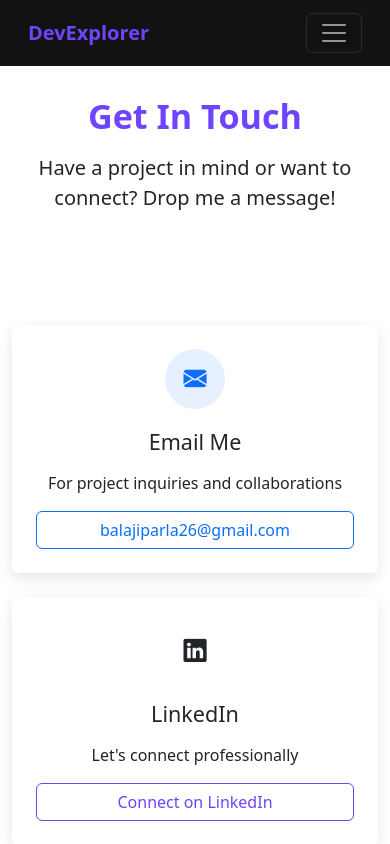
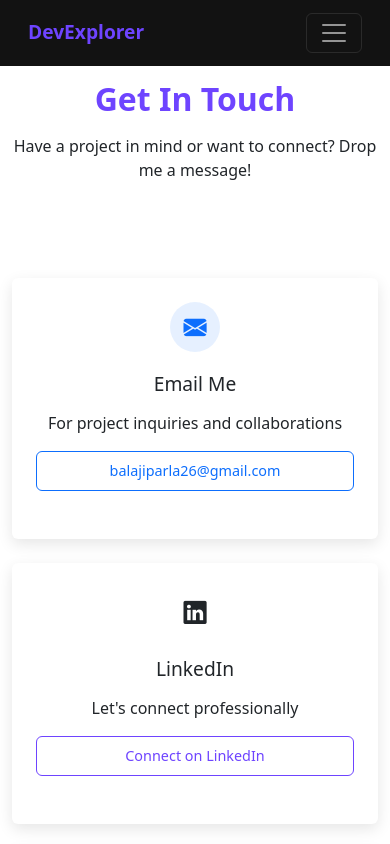
Before and after one commit to Balajipa03/Myportfoilo, a plain HTML site: page contact.html in a window 390 px wide. Shown: the top 844 px of the page. Drawn offline with nearby package versions, Linux system fonts and the light colour scheme; files that its build step writes are made by us from their sources; a script that the page names is missing.

Commit message:
contact.html

```diff
--- a/contact.html
+++ b/contact.html
@@ -2,7 +2,7 @@
 <html lang="en">
 <head>
   <meta charset="UTF-8" />
-  <meta name="viewport" content="width=device-width, initial-scale=1.0" />
+  <meta name="viewport" content="width=device-width, initial-scale=1.0, minimum-scale=1.0, maximum-scale=1.0, user-scalable=no">
   <title>Contact Me | DevExplorer</title>
 
   <!-- Bootstrap 5 CSS -->
@@ -23,6 +23,11 @@
       --primary: #6e44ff;
       --accent: #6e44ff;
       --bg-darker: #121212;
+      --secondary: #b892ff;
+    }
+
+    body {
+      overflow-x: hidden;
     }
 
     .navbar {
@@ -67,6 +72,58 @@
       color: #fff;
       box-shadow: 0 0 10px rgba(110, 68, 255, 0.5);
     }
+
+    /* Mobile-specific adjustments */
+    @media (max-width: 768px) {
+      .contact-header {
+        padding-top: 2rem !important;
+        padding-bottom: 2rem !important;
+      }
+
+      .display-4 {
+        font-size: 2.5rem !important;
+      }
+
+      .lead {
+        font-size: 1.1rem;
+      }
+
+      .contact-card {
+        margin-bottom: 1.5rem;
+      }
+
+      .navbar-brand {
+        font-size: 1.2rem;
+      }
+
+      .btn {
+        padding: 0.5rem 1rem;
+        font-size: 0.9rem;
+      }
+    }
+
+    @media (max-width: 576px) {
+      .display-4 {
+        font-size: 2rem !important;
+      }
+
+      .lead {
+        font-size: 1rem;
+      }
+
+      .contact-icon {
+        width: 50px;
+        height: 50px;
+      }
+
+      h3.h4 {
+        font-size: 1.2rem;
+      }
+
+      .form-label {
+        font-size: 0.9rem;
+      }
+    }
   </style>
 </head>
 <body>
@@ -74,7 +131,7 @@
   <nav class="navbar navbar-expand-lg navbar-dark fixed-top">
     <div class="container">
       <a class="navbar-brand fw-bold" href="index.html" style="color: var(--primary);">DevExplorer</a>
-      <button class="navbar-toggler" type="button" data-bs-toggle="collapse" data-bs-target="#navbarNav">
+      <button class="navbar-toggler" type="button" data-bs-toggle="collapse" data-bs-target="#navbarNav" aria-expanded="false" aria-label="Toggle navigation">
         <span class="navbar-toggler-icon"></span>
       </button>
       <div class="collapse navbar-collapse" id="navbarNav">
@@ -235,9 +292,8 @@
   <footer class="py-4 bg-darker text-center">
     <div class="container">
       <div class="social-links mb-3">
-        <a href="#" class="text-white mx-2"><i class="bi bi-github fs-4"></i></a>
-        <a href="#" class="text-white mx-2"><i class="bi bi-linkedin fs-4"></i></a>
-        <a href="#" class="text-white mx-2"><i class="bi bi-twitter fs-4"></i></a>
+        <a href="https://github.com/Balajipa03" class="text-white mx-2"><i class="bi bi-github fs-4"></i></a>
+        <a href="https://linkedin.com/in/balajiparla" class="text-white mx-2"><i class="bi bi-linkedin fs-4"></i></a>
       </div>
       <p class="mb-0">&copy; 2025 Balaji PA. All rights reserved.</p>
     </div>
```
